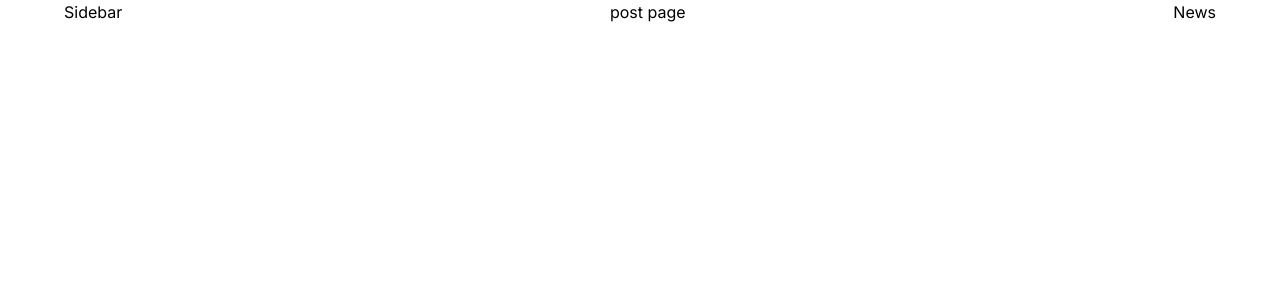
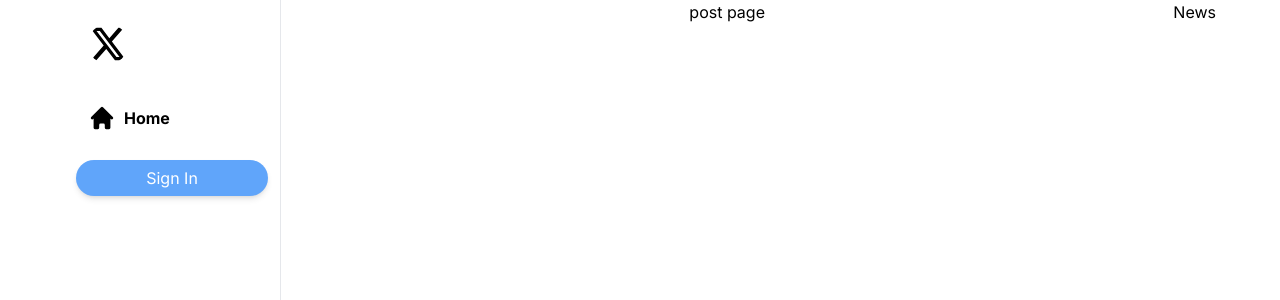
Before and after one commit to Avijit200318/X-Next-Clone, a Next.js app: page /posts/1 in a window 1280 px wide. Shown: the top 300 px of the page. Built offline with nearby package versions, Linux system fonts and the light colour scheme.

Commit message:
modifi the side bar components

```diff
--- a/src/app/layout.js
+++ b/src/app/layout.js
@@ -15,7 +15,7 @@
     <html lang="en">
       <body className={inter.className}>
         <div className="flex justify-between max-w-6xl mx-auto">
-          <div className="">
+          <div className="hidden sm:inline border-r h-screen p-3">
             <Sidebar />
           </div>
           <div>{children}</div>
--- a/src/components/Sidebar.jsx
+++ b/src/components/Sidebar.jsx
@@ -1,9 +1,19 @@
+import Link from 'next/link';
 import React from 'react'
+import { FaXTwitter } from "react-icons/fa6";
+import { HiHome } from "react-icons/hi";
 
 export default function Sidebar() {
   return (
-    <div>
-        Sidebar
+    <div className='flex flex-col gap-4'>
+        <Link href="/">
+            <FaXTwitter className='w-16 h-16 cursor-pointer p-3 hover:bg-gray-100 rounded-full transition-all duration-300' />
+        </Link>
+        <Link href='/' className='flex items-center p-3 hover:bg-gray-100 rounded-full transition-all duration-300 gap-2 w-fit'>
+        <HiHome className='w-7 h-7'/>
+        <span className='font-bold hidden xl:inline'>Home</span>
+        </Link>
+        <button className="bg-blue-400 text-white rounded-full hover:brightness-95 transition-all duration-300 w-48 h-9 shadow-md hidden xl:inline">Sign In</button>
     </div>
   )
 }
```
Also changed, not shown: package.json (+5 -4 lines), 1 other file (tests, documents, lock files or other folders).
